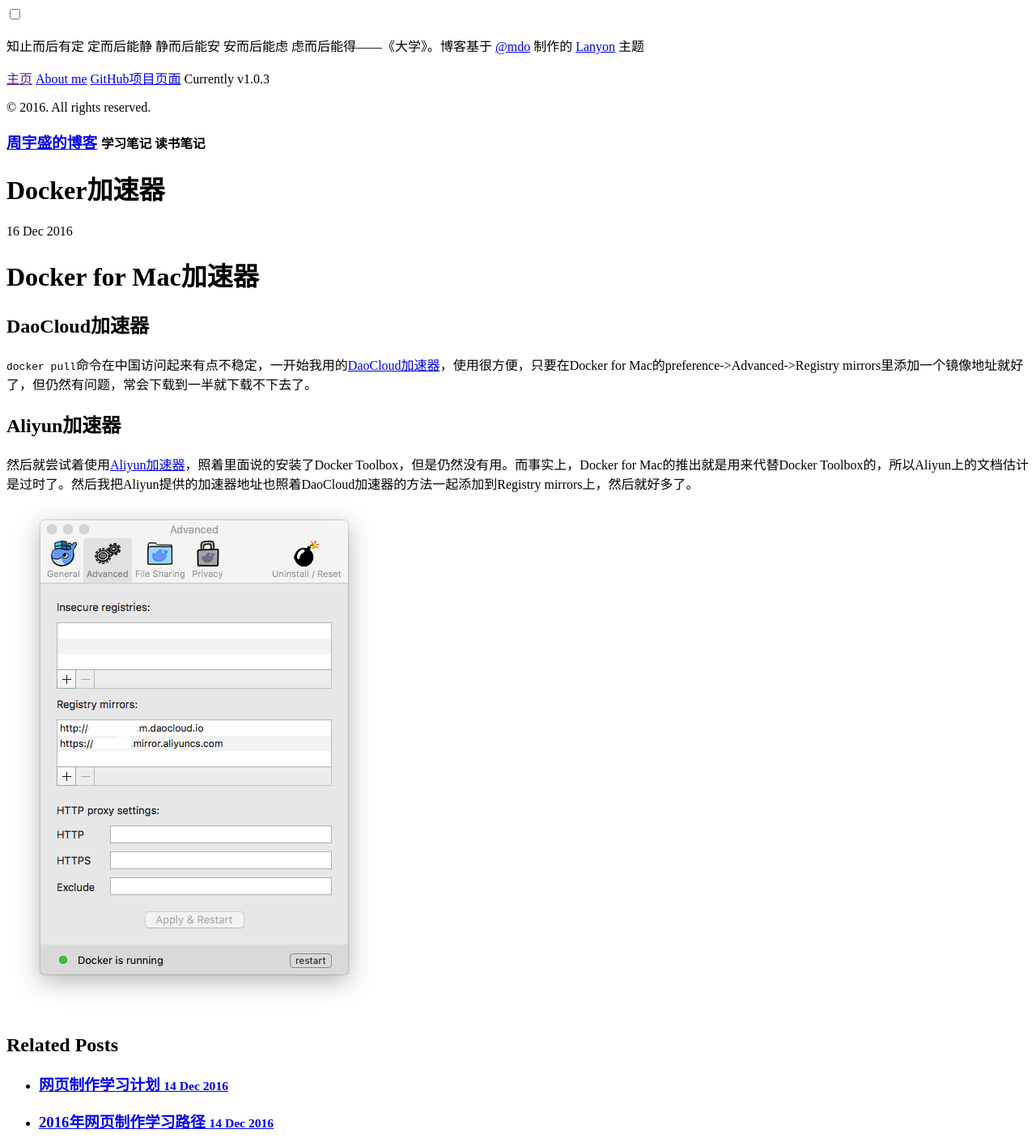
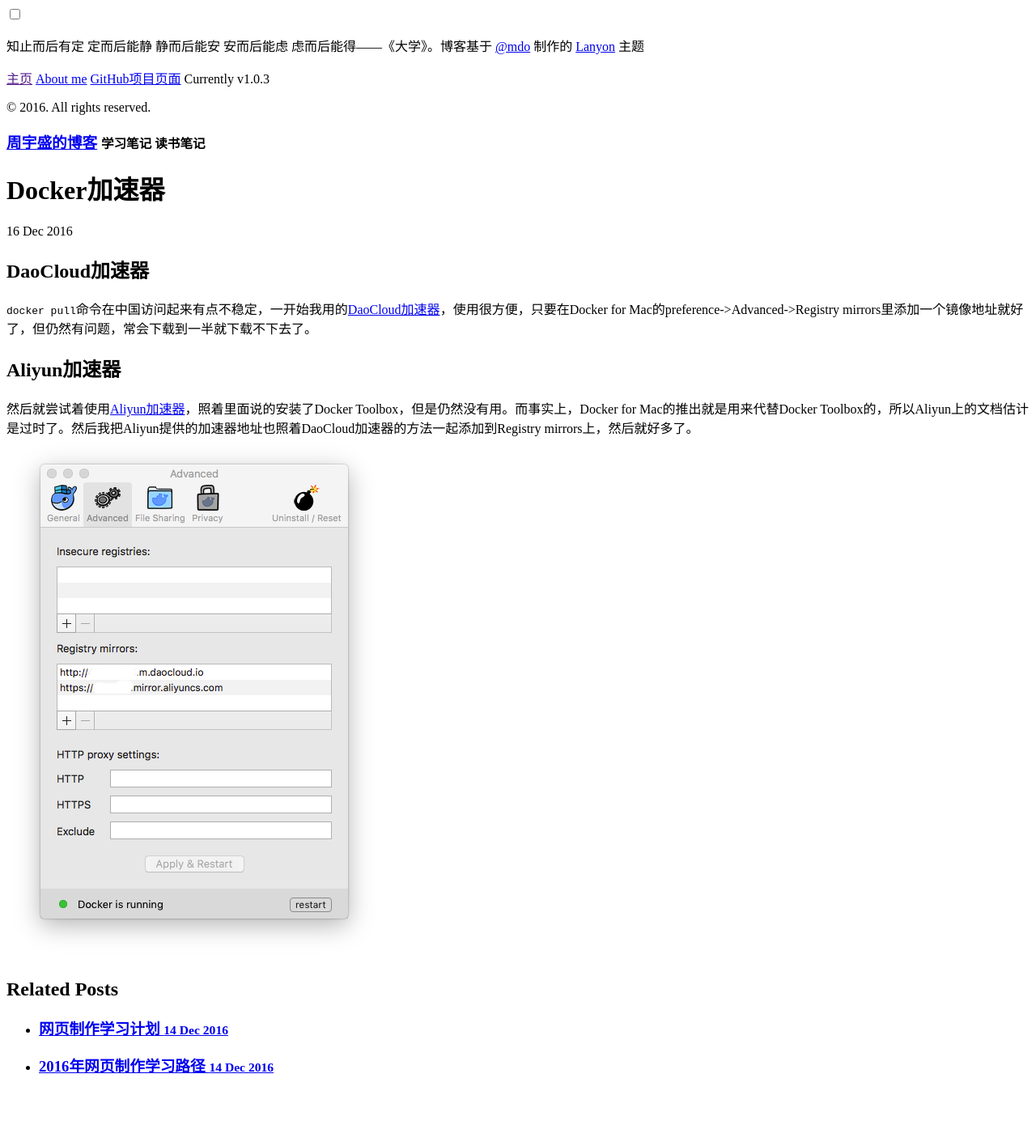
Before and after one commit to jasonzhouu/old-github-pages, a Jekyll site: the page built from _posts/2016-12-16-Docker-accelerator.md, in a window 1280 px wide. Shown: the whole page at 81% size. Built offline with Jekyll 4.4.1, drawn with Linux system fonts in a browser that asks for light colours; comment, search, counter and statistics services are not loaded; after the commit the page ends 1347 px from its top, so only the background shows below that.

Commit message:
删除标题

```diff
--- a/_posts/2016-12-16-Docker-accelerator.md
+++ b/_posts/2016-12-16-Docker-accelerator.md
@@ -2,8 +2,6 @@
 layout: post
 title: "Docker加速器"
 ---
-
-# Docker for Mac加速器
 
 ## DaoCloud加速器
 `docker pull`命令在中国访问起来有点不稳定，一开始我用的[DaoCloud加速器](https://www.daocloud.io/mirror.html#accelerator-doc)，使用很方便，只要在Docker for Mac的preference->Advanced->Registry mirrors里添加一个镜像地址就好了，但仍然有问题，常会下载到一半就下载不下去了。
```
